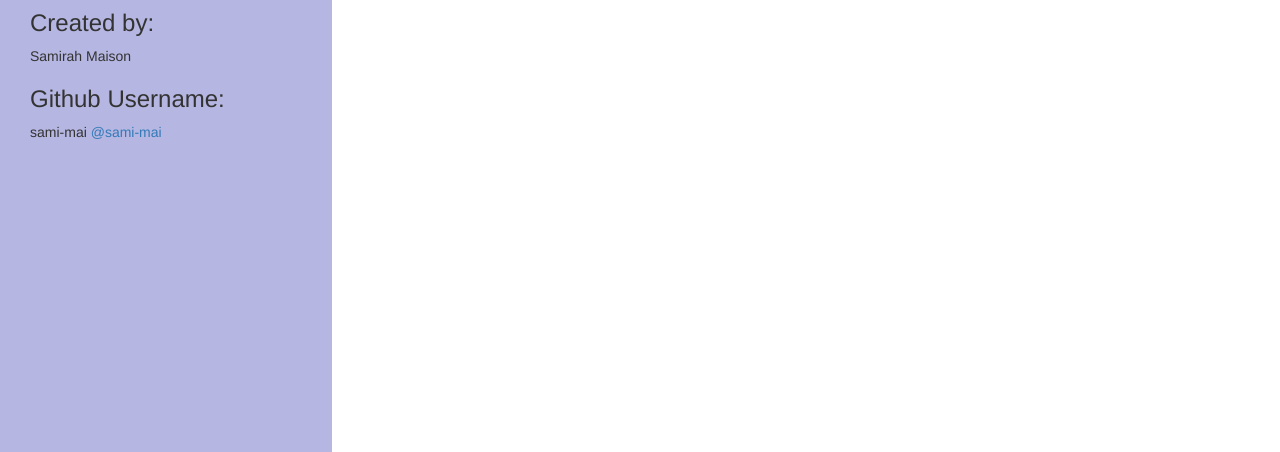
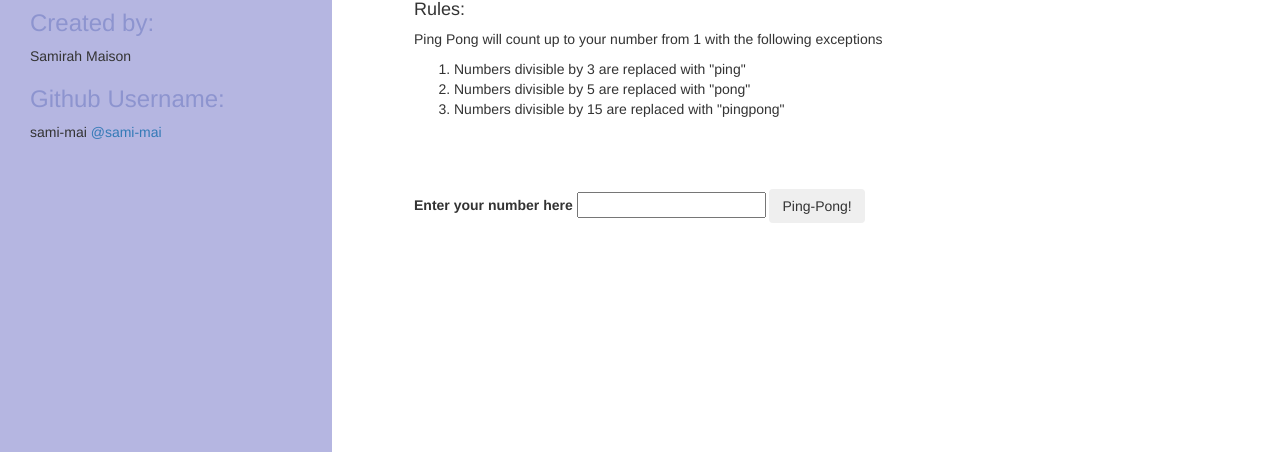
Before and after one commit to sami-mai/Ping-Pong-IP3, a plain HTML site: page index.html in a window 1280 px wide. Shown: the part 579-1031 px from the top of the page. Drawn offline with nearby package versions, Linux system fonts and the light colour scheme.

Commit message:
add main content and form and button

```diff
--- a/index.html
+++ b/index.html
@@ -20,18 +20,32 @@
   </section>
 
   <aside class="sidebar">
-
     <h1 class="about">About Ping-Pong</h1>
-    <h3>Created by:</h3>
+    <h3 class="palecolor">Created by:</h3>
     <p>Samirah Maison</p>
-    <h3>Github Username:</h3>
+    <h3 class="palecolor">Github Username:</h3>
     <p>sami-mai <a href="https://github.com/sami-mai/Ping-Pong-IP3">@sami-mai</a></p>
-
   </aside>
 
   <div class="main">
+    <h1><strong>Let's Do This!</strong></h1>
+    <h4>Rules:</h4>
+    <p>Ping Pong will count up to your number from 1 with the following exceptions</p>
+    <ol>
+      <li>Numbers divisible by 3 are replaced with "ping"</li>
+      <li>Numbers divisible by 5 are replaced with "pong"</li>
+      <li>Numbers divisible by 15 are replaced with "pingpong"</li>
+    </ol>
+  </div>
+  <form class="main">
+    <div class="form-group">
+      <label for="number">Enter your number here</label>
+      <input id="number" type="text">
+      <button type="submit" id="submit-button" class="btn">Ping-Pong!</button>
+    </div>
 
-  </div>
+  </form>
+
 
 
 
```
